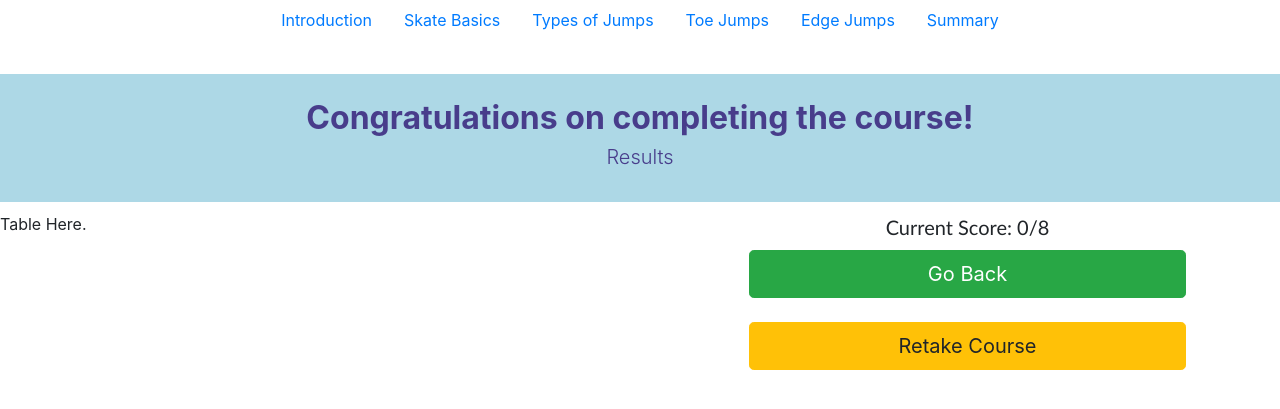
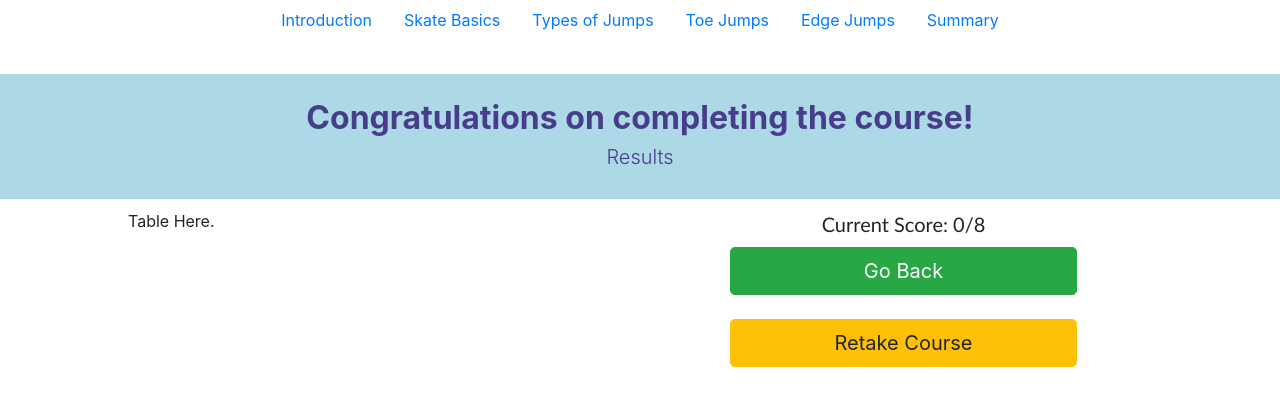
Before and after one commit to JamesLWang/COMS-4170-Final-Project-Group-P3_4, a Flask app: page /final in a window 1280 px wide. Shown: the top 409 px of the page. Run offline with Flask 2, Linux system fonts and the light colour scheme; some libraries are stand-ins or nearby versions.

Commit message:
constant height header

```diff
--- a/static/main.css
+++ b/static/main.css
@@ -254,6 +254,7 @@ iframe {
     background-color: lightblue;
     text-align: center;
     color: darkslateblue ;
+    height: 125px;
   }
 
   .text-bolder{
--- a/templates/final.html
+++ b/templates/final.html
@@ -20,7 +20,7 @@
 </div>
 
 
-<div class="row">
+<div class="row wrap">
     <div class="col-md-6 col-sm-6">
         Table Here.
     </div>
--- a/templates/welcome.html
+++ b/templates/welcome.html
@@ -10,7 +10,7 @@
   </div>
 
   <!--Content Section-->
-  <div class="row">
+  <div class="row wrap">
     <div class="col-md-6 col-sm-6">
       <h1 class="text-bolder content">Learn about the following jumps</h1>
       <ul class="list-items" style="list-style-type:circle">
```
